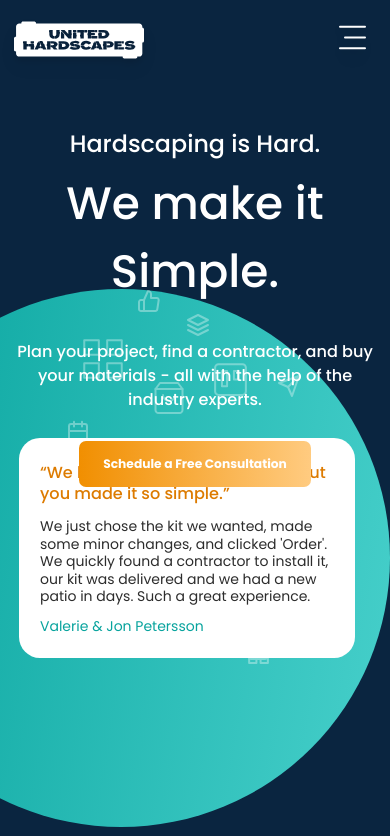
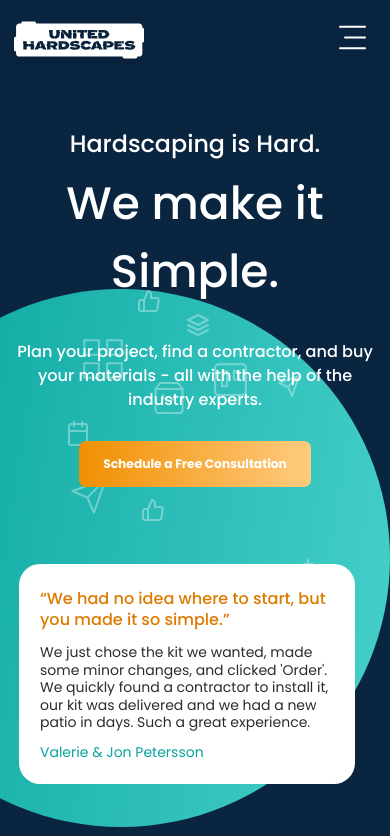
Before and after one commit to AceKlion00/uh-landing-next, a Next.js app: page / in a window 390 px wide. Shown: the top 836 px of the page. Built offline with nearby package versions, Linux system fonts and the light colour scheme.

Commit message:
fix: mobile responsive in jumbo area

```diff
--- a/pages/index.tsx
+++ b/pages/index.tsx
@@ -34,7 +34,7 @@ export default function Home() {
             <div className="relative w-full h-full">
               <div className="absolute bottom-0 right-0 mb-6 xl:mb-32"><Image src="/assets/images/landing-pages/home-page/primary-ellipse.svg" width={538} height={538} layout="fixed" alt="ellipse" /></div>
               <div className="absolute bottom-0 right-0 mb-52 mr-20"><Image src="/assets/images/landing-pages/home-page/icon-set.svg" width={507} height={377} layout="fixed" alt="ellipse" /></div>
-              <div className="absolute bottom-0 mb-56 xl:mb-72 rounded-3xl pt-7 pr-6 pb-6 pl-6 xl:pl-36 w-96 right-10 lg:-right-20 xl:-right-56 bg-white">
+              <div className="absolute bottom-0 mb-20 md:mb-56 xl:mb-72 rounded-3xl pt-7 pr-6 pb-6 pl-6 xl:pl-36 w-96 right-10 lg:-right-20 xl:-right-56 bg-white">
                 <p className="text-warning-300 text-lg font-medium mb-4 leading-6">“We had no idea where to start, but you made it so simple.”</p>
                 <p className="text-light-500 mb-3 leading-5">We just chose the kit we wanted, made some minor changes, and clicked 'Order'. We quickly found a contractor to install it, our kit was delivered and we had a new patio in days. Such a great experience.</p>
                 <p className="text-primary">Valerie & Jon Petersson</p>
```
